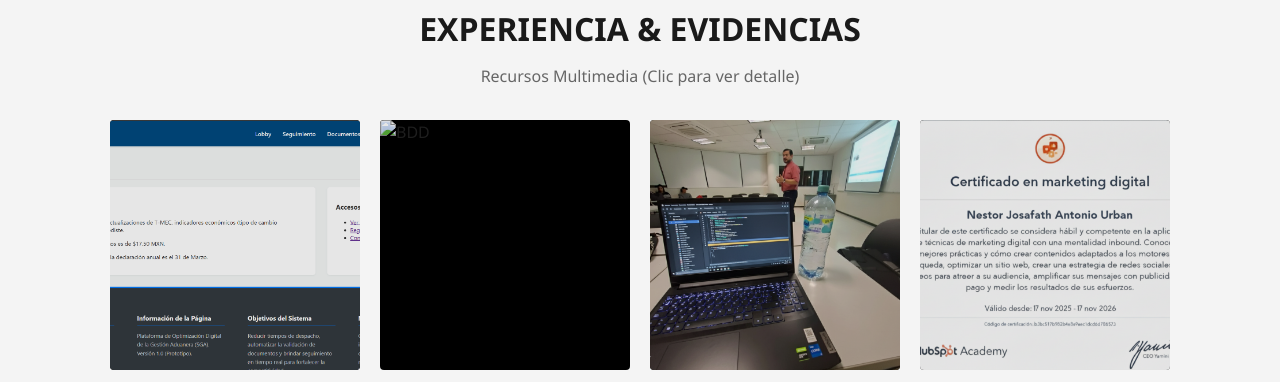
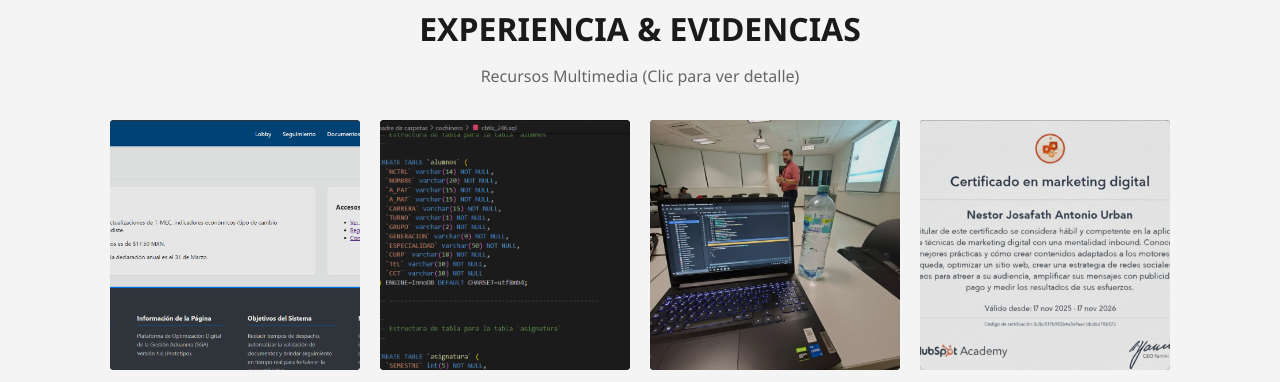
Before and after one commit to antonioUrban/portafolio-nestor, a plain HTML site: page index.html in a window 1280 px wide. Shown: the part 2400-2782 px from the top of the page. Drawn offline with Linux system fonts and the light colour scheme.

Commit message:
Update index.html

```diff
--- a/index.html
+++ b/index.html
@@ -269,7 +269,7 @@
                     <div class="overlay"><h3>Gestión Aduanera (SGA)</h3></div>
                 </div>
                 <div class="gallery-item" onclick="openModal('modal2')">
-                    <img src="recurso4.jpg" alt="BDD">
+                    <img src="bdd.jpg" alt="BDD">
                     <div class="overlay"><h3>Base de Datos</h3></div>
                 </div>
                 <div class="gallery-item" onclick="openModal('modal3')">
```
